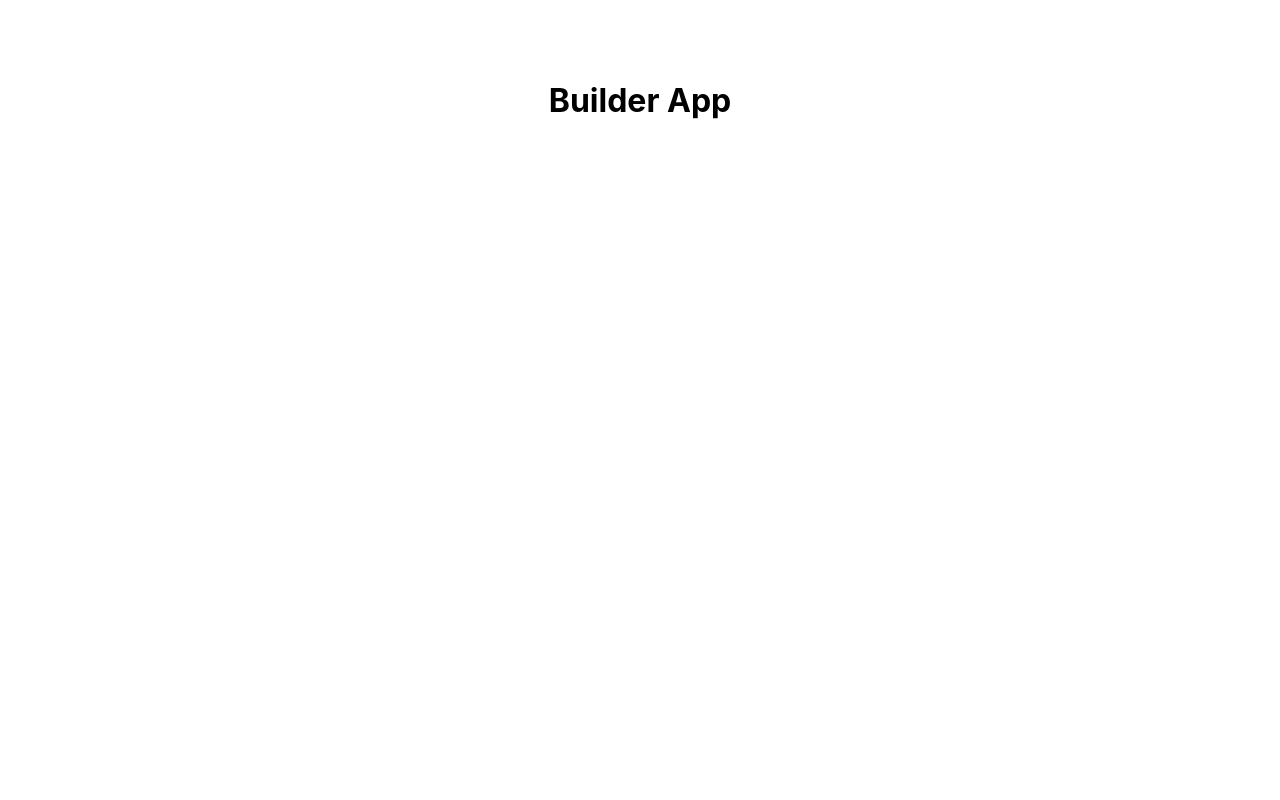
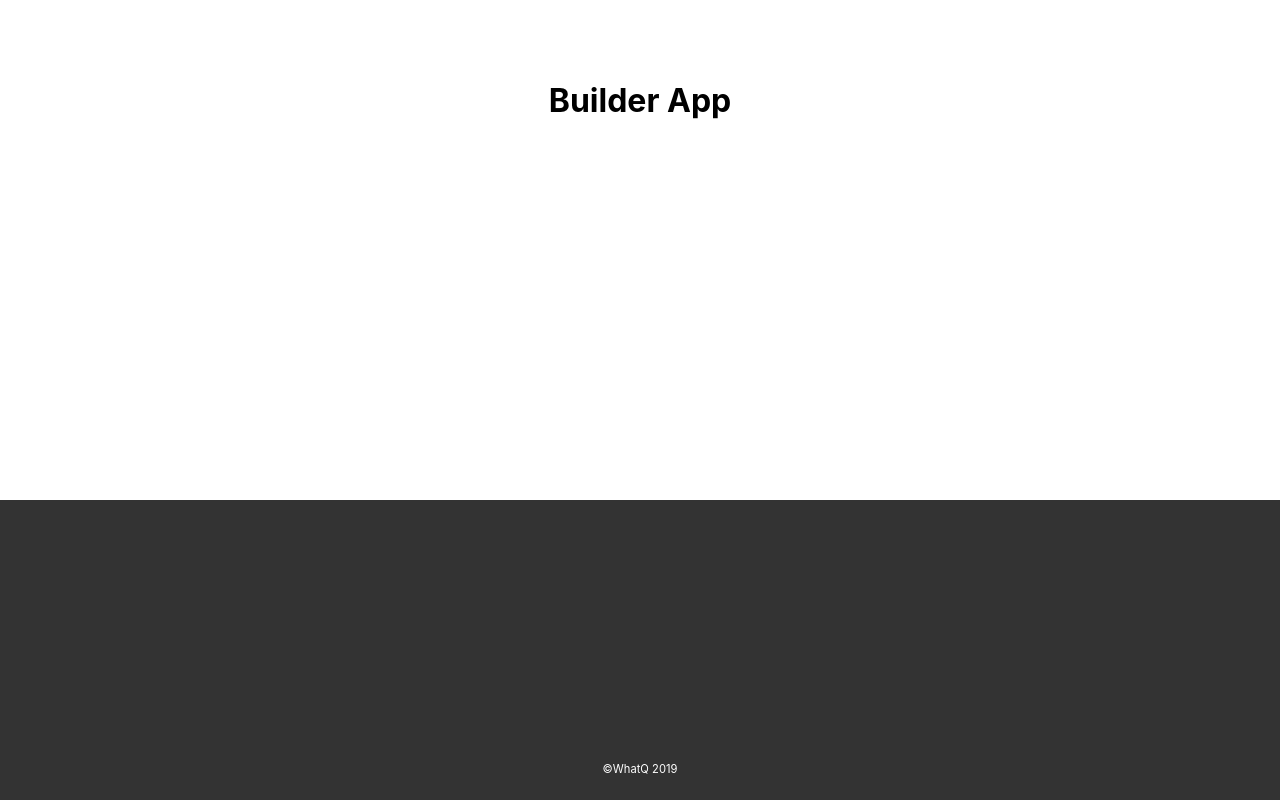
Before and after one commit to tyof45/whatq, a React (Create React App) app: page /builder in a window 1280 px wide. Shown: the part 300-1100 px from the top of the page. Before the commit the page ends 800 px from the top, so only its background shows below. Built offline with nearby package versions, Linux system fonts and the light colour scheme.

Commit message:
added footer component

```diff
--- a/src/App.css
+++ b/src/App.css
@@ -33,3 +33,20 @@ button {
   display: block;
   margin: 0 auto 50px auto;
 }
+
+footer {
+  position: relative;
+  height: 300px;
+  width: 100%;
+  background-color: #333333;
+}
+
+p.copyright {
+  position: absolute;
+  width: 100%;
+  color: #fff;
+  line-height: 40px;
+  font-size: 0.7em;
+  text-align: center;
+  bottom: 0;
+}
--- a/src/App.js
+++ b/src/App.js
@@ -1,9 +1,8 @@
 import React, { Component } from "react";
-import './App.css';
-import Router from './components/routes/routes'
+import "./App.css";
+import Router from "./components/routes/routes";
 
 class App extends Component {
-
   constructor(props) {
     super(props);
 
@@ -24,10 +23,16 @@ class App extends Component {
             <a href="/builder"><button type="submit">Log In</button></a>
           </div>
         </div> */}
-      </div >
-    )
-  };
+        <footer className="footer">
+          <div className="footerContainer">
+            <p className="copyright">©WhatQ 2019</p>
+
+
+          </div>
+        </footer>
+      </div>
+    );
+  }
 }
 
-
 export default App;
```
